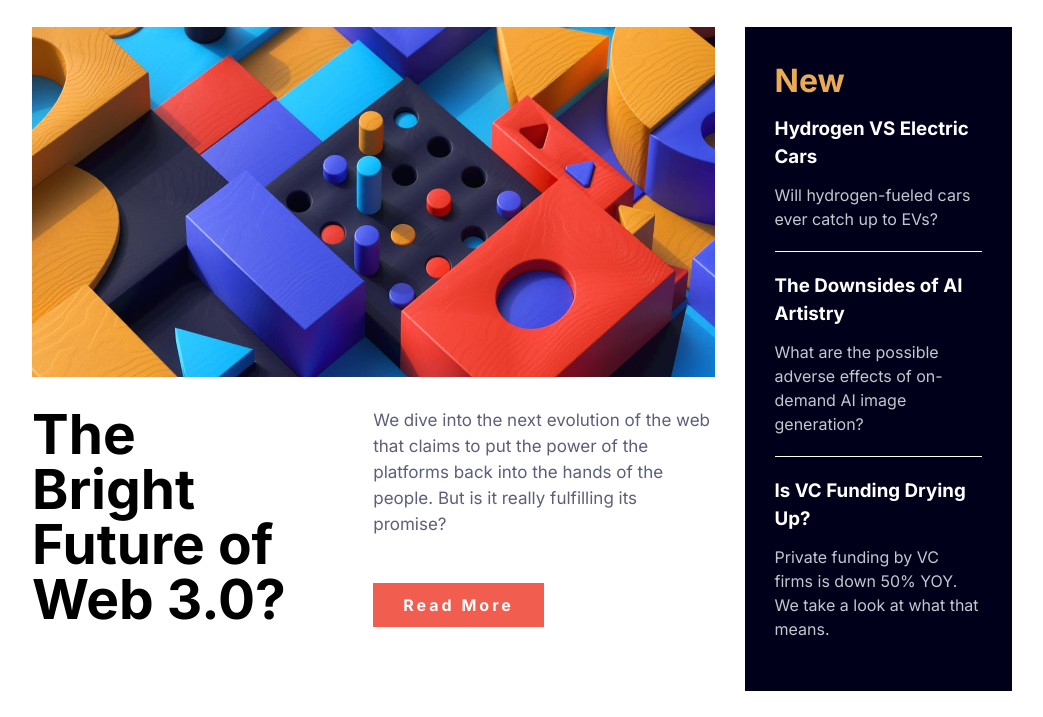
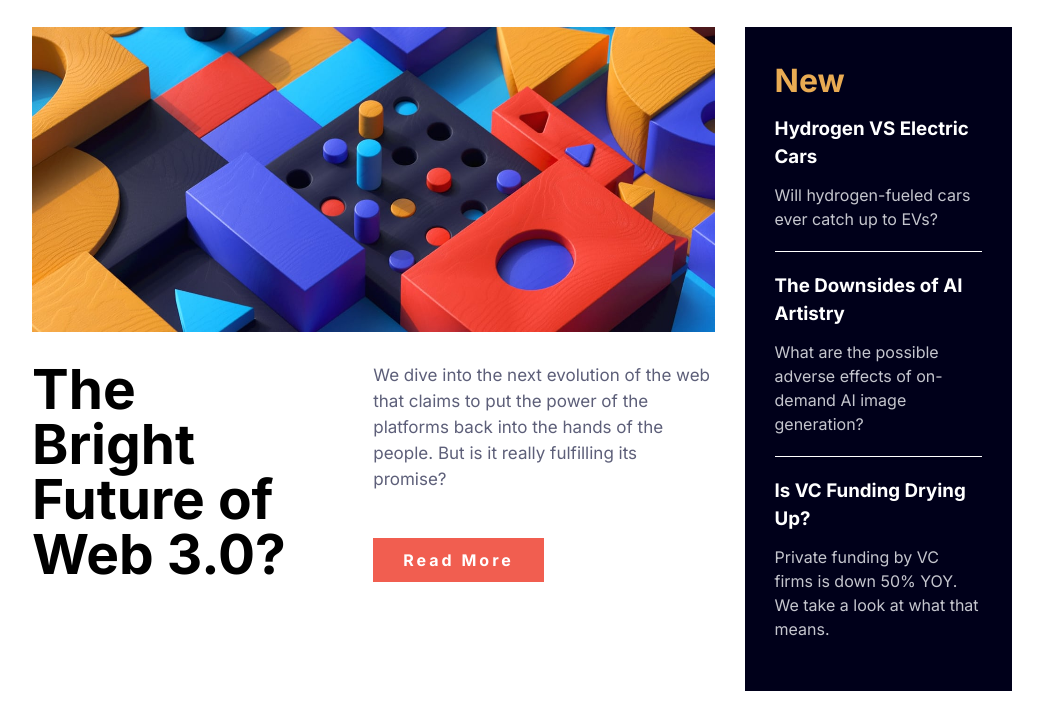
Before and after one commit to CyPhEr420/news-homepage-main, a plain HTML site: page index.html in a window 1280 px wide. Shown: the part 83-800 px from the top of the page, without its empty margins (118-1161 px from the left). Drawn offline with Linux system fonts and the light colour scheme.

Commit message:
image height reduced

```diff
--- a/style.css
+++ b/style.css
@@ -109,7 +109,7 @@ header .main-article {
 }
 
 header .main-article-img {
-  height: 350px;
+  height: 305px;
 }
 
 header .main-article-img img {
```
